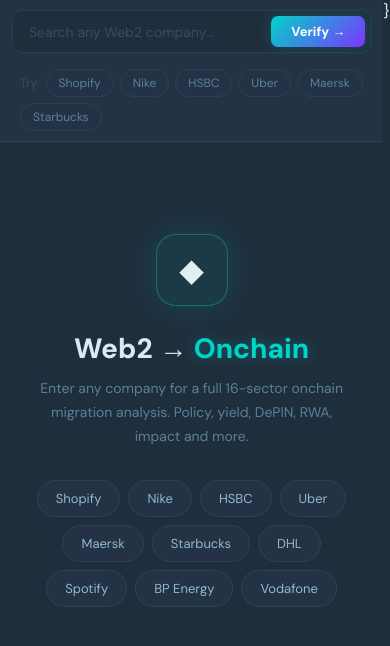
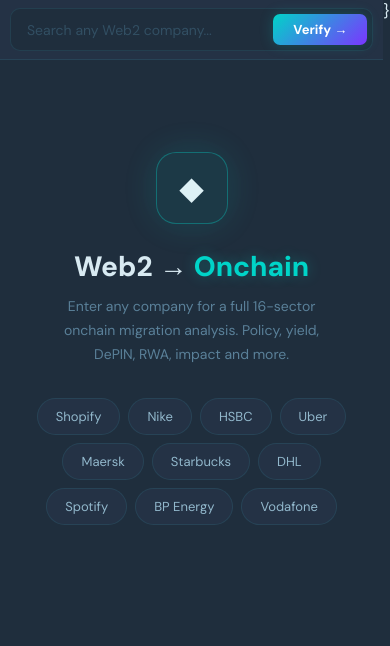
Before and after one commit to msurfx/onchainbridge, a React (Create React App) app: page / in a window 390 px wide. Shown: the top 646 px of the page. Built offline with nearby package versions, Linux system fonts and the light colour scheme.

Commit message:
mobile fixes — search bar, text overflow, layout

```diff
--- a/src/OnChainBridge.jsx
+++ b/src/OnChainBridge.jsx
@@ -770,15 +770,18 @@
         a{text-decoration:none}
         @media(max-width:768px){
           .ocb-sidebar{display:none!important}
-          .ocb-main{padding:12px!important}
-          .ocb-topbar{padding:10px 12px!important;flex-wrap:wrap;gap:8px}
-          .ocb-search{max-width:100%!important}
+          .ocb-main{padding:12px 10px 80px!important}
+          .ocb-topbar{padding:8px 10px!important;flex-wrap:wrap;gap:6px}
+          .ocb-search{max-width:100%!important;width:100%!important}
           .ocb-grid2{grid-template-columns:1fr!important}
           .ocb-metrics{flex-direction:column}
           .ocb-hero{grid-template-columns:1fr!important}
           .ocb-ticker{display:none!important}
           .ocb-tabs{display:none!important}
           .ocb-mobile-nav{display:flex!important}
+          .ocb-topbar > div:last-child{display:none!important}
+          .ocb-company-info{display:none!important}
+          .ocb-search{order:-1}
         }
         .ocb-mobile-nav{display:none;position:fixed;bottom:0;left:0;right:0;background:${C?.surface||"#243245"};border-top:1px solid rgba(0,212,200,0.2);z-index:100;padding:8px 4px;gap:2px}
       `}</style>
@@ -888,7 +891,7 @@
 
         {/* Top Bar */}
         <header className="ocb-topbar" style={{background:C.surface,borderBottom:`1px solid ${C.border}`,padding:"12px 24px",display:"flex",alignItems:"center",justifyContent:"space-between",position:"sticky",top:0,zIndex:40,gap:16}}>
-          <div style={{display:"flex",gap:8,background:C.bg,borderRadius:10,border:`1px solid ${C.border}`,padding:"5px 5px 5px 16px",alignItems:"center",flex:1,maxWidth:520}}>
+          <div className="ocb-search" style={{display:"flex",gap:8,background:C.bg,borderRadius:10,border:`1px solid ${C.border}`,padding:"5px 5px 5px 16px",alignItems:"center",flex:1,maxWidth:520}}>
             <input value={input} onChange={e=>setInput(e.target.value)} onKeyDown={e=>e.key==="Enter"&&searchCompany()}
               placeholder={mode==="onchain"?"Search protocol or onchain company...":"Search any Web2 company..."}
               style={{flex:1,background:"transparent",border:"none",outline:"none",color:C.text,fontSize:14,padding:"4px 0"}}/>
@@ -899,7 +902,7 @@
           </div>
 
           {d ? (
-            <div style={{display:"flex",alignItems:"center",gap:10,flexWrap:"wrap"}}>
+            <div className="ocb-company-info" style={{display:"flex",alignItems:"center",gap:10,flexWrap:"wrap"}}>
               <div><div style={{fontSize:14,fontWeight:700,color:C.text}}>{d.company}</div><div style={{fontSize:11,color:C.dim}}>{d.description?.slice(0,45)}</div></div>
               <Bdg color={C.accent} C={C}>✓ {mode==="onchain"?"Scanned":"Verified"}</Bdg>
               {mode==="onchain"
@@ -979,7 +982,7 @@
             <div style={{fontSize:28,fontWeight:800,marginBottom:10,color:C.text}}>
               {mode==="onchain"?<>Already Onchain? <span style={{color:C.accent,textShadow:`0 0 14px ${C.accent}50`}}>Find Your Gaps</span></>:<>Web2 → <span style={{color:C.accent,textShadow:`0 0 14px ${C.accent}50`}}>Onchain</span></>}
             </div>
-            <div style={{fontSize:14,color:C.dim,maxWidth:520,margin:"0 auto 32px",lineHeight:1.7}}>
+            <div style={{fontSize:14,color:C.dim,maxWidth:520,margin:"0 auto 32px",lineHeight:1.7,padding:"0 16px"}}>
               {mode==="onchain"?"Enter any protocol or onchain company. Map existing activity and surface gaps — activate instantly via wallet.":"Enter any company for a full 16-sector onchain migration analysis. Policy, yield, DePIN, RWA, impact and more."}
             </div>
             <div style={{display:"flex",gap:8,justifyContent:"center",flexWrap:"wrap"}}>
```
